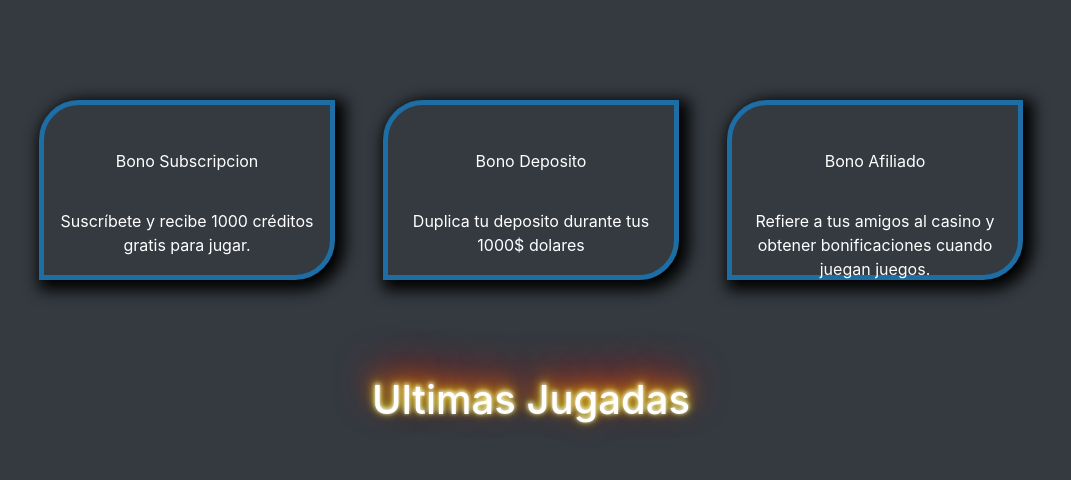
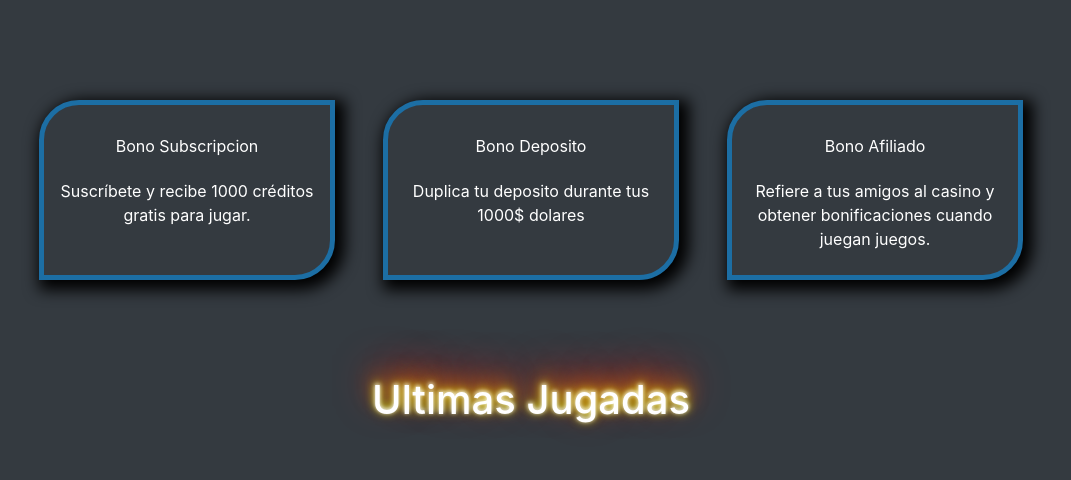
Before and after one commit to santiagoalfonsoqueipo/Projecto2020Santiago, a PHP site: page /privado.php in a window 1280 px wide; the page is wider, and only the part inside the window is pictured. Shown: the part 1614-2094 px from the top of that part, without its empty margins (109-1180 px from the left). Run offline with PHP 8.4, Linux system fonts and the light colour scheme; the visitor is signed in with stand-in values (Sample User, id 1); data that the repository does not hold is empty; some libraries are stand-ins or nearby versions.

Commit message:
cambios en estilos general

```diff
--- a/assets/css/style.css
+++ b/assets/css/style.css
@@ -50,9 +50,11 @@
 	#padd{
 		padding-top: 20px;
 	}
-
+	#fondo{
+		padding-top: 20px;
+	}
 	p{
-		padding-top: 20px;
+		padding-top: 5px;
 	}
 
 	.padlr{
```
